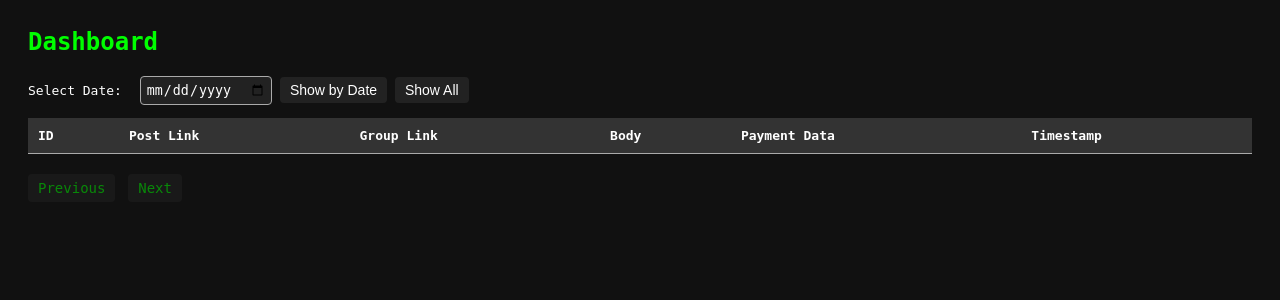
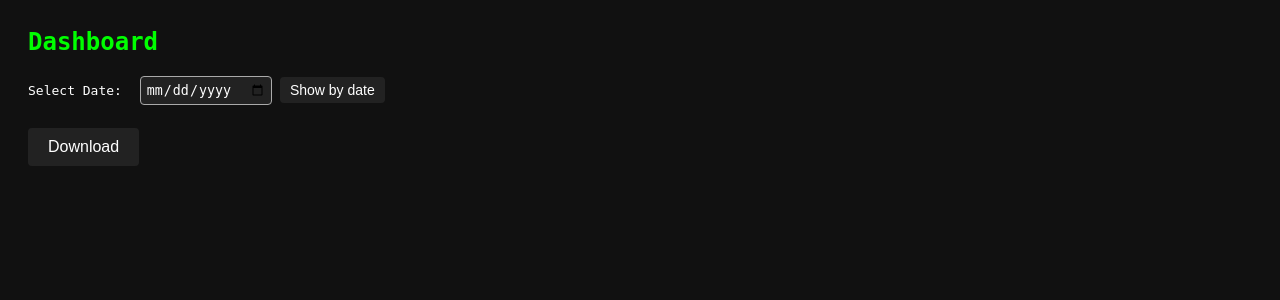
Before and after one commit to headst1337/tgstat_post_spy_collector, a Flask app: page /dashboard in a window 1280 px wide. Shown: the top 300 px of the page. Run offline with Flask 3, Linux system fonts and the light colour scheme; a user stored in the database is signed in; lists and menus that the app fills with data are empty; parts of the project's set-up code (start-up, migrations or seed data) failed here and were passed over.

Commit message:
fix the parse module. added ability to download excel + minor changes

```diff
--- a/app/__init__.py
+++ b/app/__init__.py
@@ -29,3 +29,6 @@ from . models.user import User
 @login_manager.user_loader
 def load_user(user_id):
     return User.query.get(int(user_id))
+
+from app.parse.parse import scheduler
+scheduler.start()
--- a/app/admin/routes.py
+++ b/app/admin/routes.py
@@ -1,34 +1,46 @@
-from flask import render_template, redirect, send_file, url_for, flash
-from flask_login import login_required, current_user
+from flask import render_template, redirect, url_for, flash, make_response, request
+from flask_login import login_required
+from io import BytesIO
+from datetime import datetime
 
 from . import bp
 from app.models.post import Post
 from app import db
-from app.utils import generate_csv_report, generate_excel_report
+from app.utils import generate_excel_report
 
-from flask import request
-from datetime import datetime
 
 @bp.route('/dashboard', methods=['GET', 'POST'])
 @login_required
 def dashboard():
-    filter = request.args.get('filter', 'all')
-    page = request.args.get('page', 1, type=int)  # Get the current page number from the request arguments
     posts = []
+    date_str = request.args.get('date')
+    if date_str:
+        try:
+            date = datetime.strptime(date_str, '%Y-%m-%d').date()
+            posts = Post.query.filter(db.func.DATE(Post.timestamp) == date).order_by(Post.timestamp.desc())
+        except ValueError:
+            flash('Invalid date format.', 'error')
+    else:
+        flash('Please select a date.', 'error')
 
-    if filter == 'pagination':
-        posts = Post.query.order_by(Post.timestamp.desc()).paginate(page=page, per_page=10)  # Display 10 posts per page
-    elif filter == 'calendar':
-        date_str = request.args.get('date')
-        if date_str:
-            try:
-                date = datetime.strptime(date_str, '%Y-%m-%d').date()
-                posts = Post.query.filter(db.func.date(Post.timestamp) == date).order_by(Post.timestamp.desc()).paginate(page=page, per_page=10)
-            except ValueError:
-                flash('Invalid date format.', 'error')
-        else:
-            flash('Please select a date.', 'error')
+    return render_template('dashboard.html', posts=posts)
+
+@bp.route('/download', methods=['GET'])
+@login_required
+def download():
+    date_str = request.args.get('date')
+    if date_str:
+        try:
+            date = datetime.strptime(date_str, '%Y-%m-%d').date()
+            posts = Post.query.filter(db.func.DATE(Post.timestamp) == date).order_by(Post.timestamp.desc()).all()
+            output = generate_excel_report(posts)
+            response = make_response(output.getvalue())
+            response.headers['Content-Disposition'] = f'attachment; filename=posts_{date}.xlsx'
+            response.headers['Content-Type'] = 'application/vnd.openxmlformats-officedocument.spreadsheetml.sheet'
+            return response
+        except ValueError:
+            flash('Invalid date format.', 'error')
     else:
-        posts = Post.query.order_by(Post.timestamp.desc()).paginate(page=page, per_page=1)
+        flash('Please select a date.', 'error')
 
-    return render_template('dashboard.html', posts=posts, filter=filter)
+    return redirect(url_for('admin.dashboard'))
--- a/app/admin/templates/dashboard.html
+++ b/app/admin/templates/dashboard.html
@@ -1,11 +1,3 @@
-<script>
-    document.getElementById("date").addEventListener("change", function() {
-        var selectedDate = this.value;
-        var showByDateButton = document.querySelector("button[name='filter'][value='calendar']");
-        showByDateButton.disabled = !selectedDate;
-    });
-</script>
-
 <style>
     body {
         background-color: #111;
@@ -63,28 +55,9 @@
         pointer-events: none;
     }
 
-    .pagination {
-        margin-bottom: 20px;
-    }
-
-    .pagination a {
-        color: #00ff00;
-        margin-right: 5px;
-        padding: 6px 10px;
-        background-color: #222;
-        border: none;
-        border-radius: 4px;
-        font-size: 14px;
-        text-decoration: none;
-    }
-
-    .pagination a.current {
-        background-color: #00ff00;
-        color: #111;
-    }
-
     .date-container {
         margin-bottom: 10px;
+        display: inline-block;
     }
 
     .date-container label {
@@ -119,6 +92,28 @@
         opacity: 0.5;
         pointer-events: none;
     }
+
+    .download-button {
+        display: inline-block;
+        color: #fff;
+        margin-right: 10px;
+        padding: 10px 20px;
+        background-color: #222;
+        border: none;
+        border-radius: 4px;
+        font-size: 16px;
+        text-decoration: none;
+        transition: background-color 0.3s ease;
+    }
+
+    .download-button:hover {
+        background-color: #00ff00;
+    }
+
+    .download-button.disabled {
+        opacity: 0.5;
+        pointer-events: none;
+    }
 </style>
 
 <h1>Dashboard</h1>
@@ -127,17 +122,14 @@
     <div class="date-container">
         <label for="date">Select Date:</label>
         <input type="date" id="date" name="date">
-        <button class="button" type="submit" name="filter" value="calendar" {% if not date %}disabled{% endif %}>Show by Date</button>
-        <button class="button" type="submit" name="filter" value="pagination">Show All</button>
-
+        <button class="button" type="submit">Show by date</button>
     </div>
 </form>
 
-{% if filter == 'calendar' and date %}
-    <script>
-        document.getElementById("date").value = "{{ date }}";
-    </script>
-{% endif %}
+<form method="get" action="{{ url_for('admin.download') }}">
+    <input type="hidden" name="date" value="{{ request.args.get('date') }}">
+    <button class="button download-button" type="submit">Download</button>
+</form>
 
 {% if posts %}
     <table>
@@ -152,7 +144,7 @@
         </tr>
         </thead>
         <tbody>
-        {% for post in posts.items %}
+        {% for post in posts %}
             <tr>
                 <td>{{ post.id }}</td>
                 <td>{{ post.post_link }}</td>
@@ -164,30 +156,4 @@
         {% endfor %}
         </tbody>
     </table>
-
-    <div class="pagination">
-        {% if posts.has_prev %}
-            <a class="button" href="{{ url_for('admin.dashboard', page=posts.prev_num, filter=filter, date=date) }}">Previous</a>
-        {% else %}
-            <a class="button disabled">Previous</a>
-        {% endif %}
-
-        {% for num in posts.iter_pages(left_edge=2, right_edge=2, left_current=2, right_current=2) %}
-            {% if num %}
-                {% if num != posts.page %}
-                    <a href="{{ url_for('admin.dashboard', page=num, filter=filter, date=date) }}" {% if num == posts.page %}class="current"{% endif %}>{{ num }}</a>
-                {% else %}
-                    <a class="button disabled">{{ num }}</a>
-                {% endif %}
-            {% else %}
-                <span class="current">{{ posts.page }}</span>
-            {% endif %}
-        {% endfor %}
-
-        {% if posts.has_next %}
-            <a class="button" href="{{ url_for('admin.dashboard', page=posts.next_num, filter=filter, date=date) }}">Next</a>
-        {% else %}
-            <a class="button disabled">Next</a>
-        {% endif %}
-    </div>
 {% endif %}
--- a/run.py
+++ b/run.py
@@ -1,5 +1,6 @@
 from app import create_app, db
 from app.models.user import User
+
 
 app = create_app()
 
@@ -10,4 +11,5 @@ if __name__ == '__main__':
             new_user = User(username='admin', password='password')
             db.session.add(new_user)
             db.session.commit()
-    app.run(host='127.0.0.1', port=5000, debug=True)
+
+    app.run(host='0.0.0.0', port=5000, debug=True)
```
Also changed, not shown: app/config.py (+12 -4 lines), app/parse/parse.py (+49 -37 lines), app/utils.py (+23 -4 lines).
